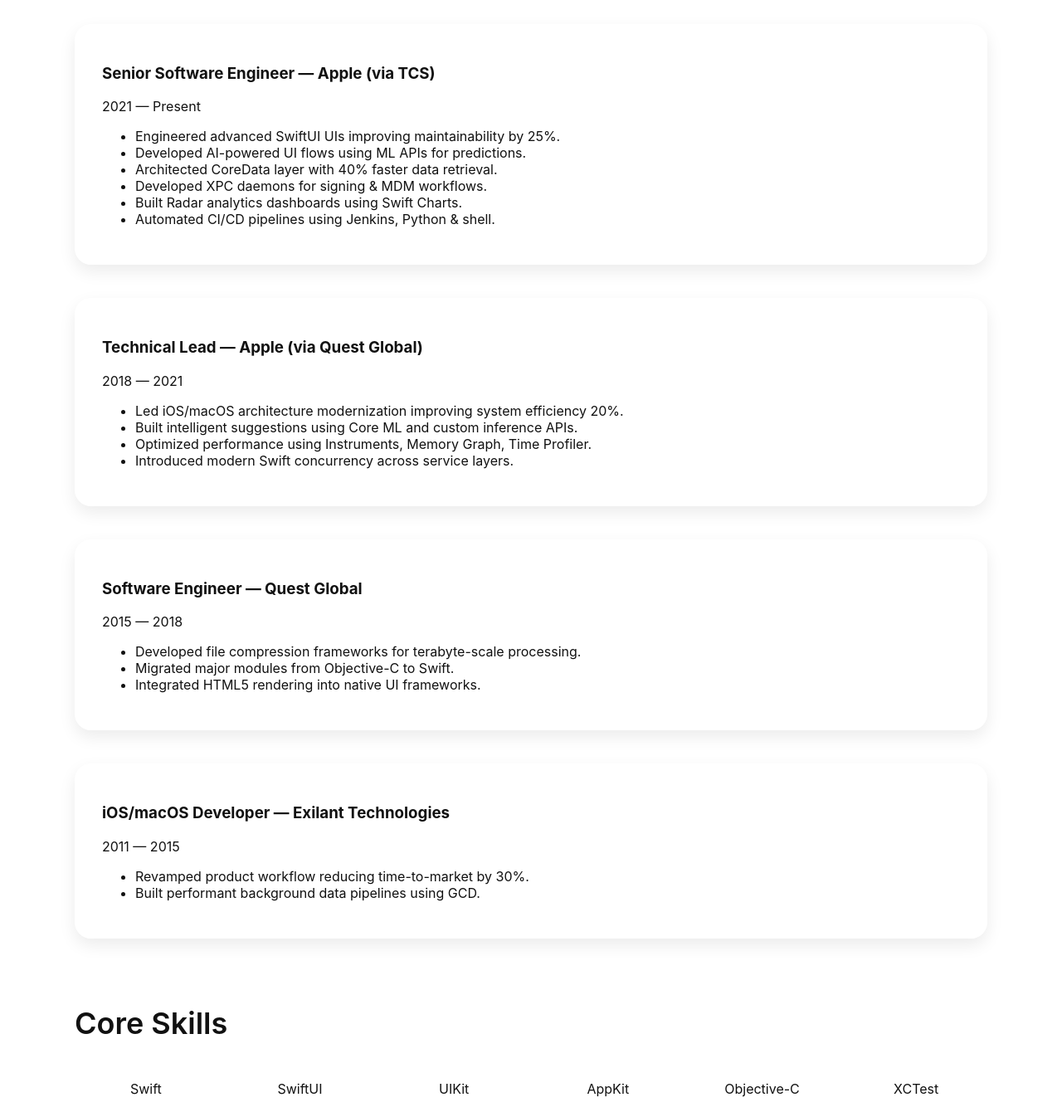
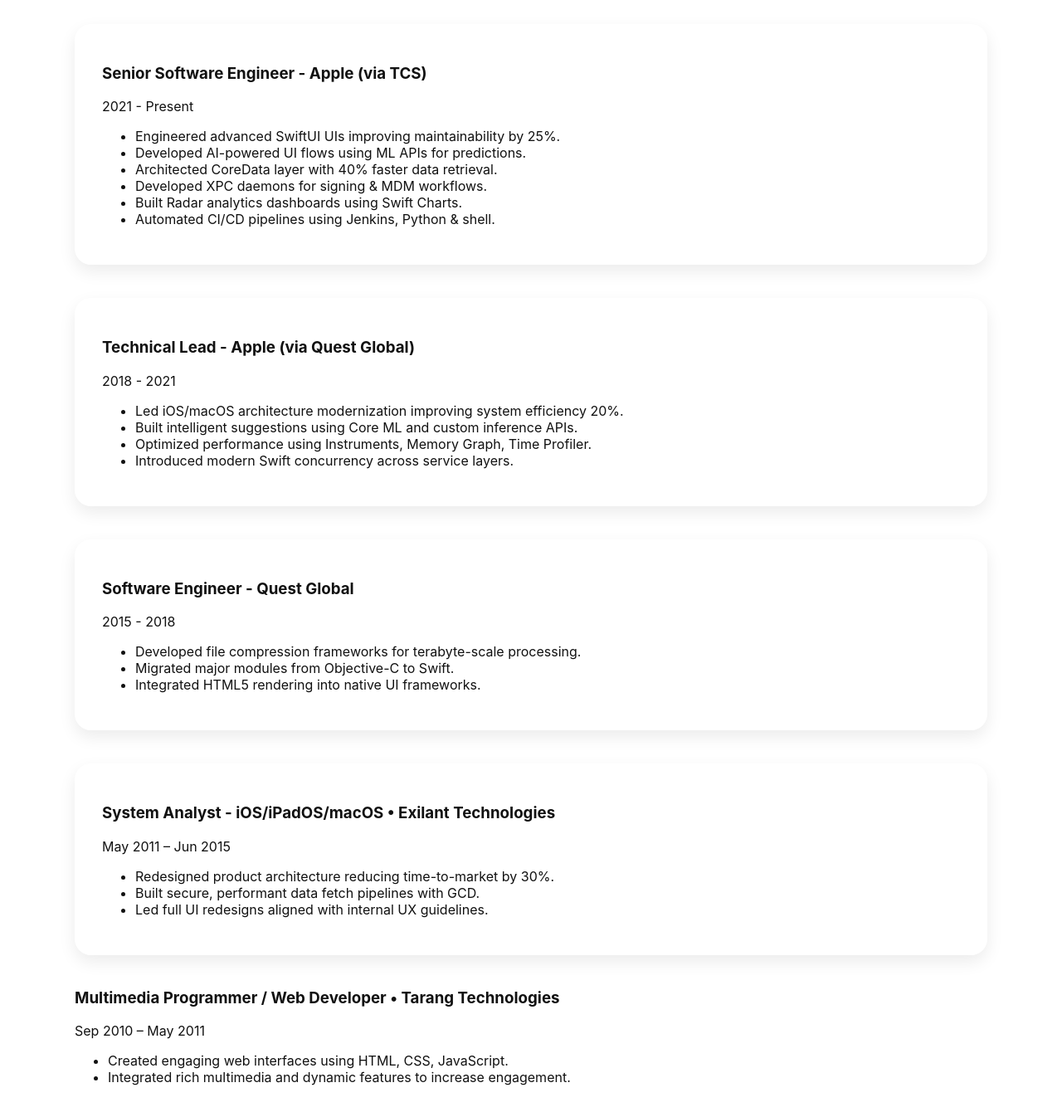
Before and after one commit to skd-julius/David-portfolio, a plain HTML site: page index.html in a window 1280 px wide. Shown: the part 1310-2650 px from the top of the page at 83% size. Drawn offline with Linux system fonts and the light colour scheme.

Commit message:
Update job titles and dates in experience section

```diff
--- a/index.html
+++ b/index.html
@@ -53,8 +53,8 @@
     <h2 class="section-title">Experience</h2>
 
     <div class="glass-card">
-        <h3>Senior Software Engineer — Apple (via TCS)</h3>
-        <p class="date">2021 — Present</p>
+        <h3>Senior Software Engineer - Apple (via TCS)</h3>
+        <p class="date">2021 - Present</p>
         <ul>
             <li>Engineered advanced SwiftUI UIs improving maintainability by 25%.</li>
             <li>Developed AI-powered UI flows using ML APIs for predictions.</li>
@@ -66,8 +66,8 @@
     </div>
 
     <div class="glass-card">
-        <h3>Technical Lead — Apple (via Quest Global)</h3>
-        <p class="date">2018 — 2021</p>
+        <h3>Technical Lead - Apple (via Quest Global)</h3>
+        <p class="date">2018 - 2021</p>
         <ul>
             <li>Led iOS/macOS architecture modernization improving system efficiency 20%.</li>
             <li>Built intelligent suggestions using Core ML and custom inference APIs.</li>
@@ -77,8 +77,8 @@
     </div>
 
     <div class="glass-card">
-        <h3>Software Engineer — Quest Global</h3>
-        <p class="date">2015 — 2018</p>
+        <h3>Software Engineer - Quest Global</h3>
+        <p class="date">2015 - 2018</p>
         <ul>
             <li>Developed file compression frameworks for terabyte-scale processing.</li>
             <li>Migrated major modules from Objective-C to Swift.</li>
@@ -86,12 +86,24 @@
         </ul>
     </div>
 
-    <div class="glass-card">
-        <h3>iOS/macOS Developer — Exilant Technologies</h3>
-        <p class="date">2011 — 2015</p>
+
+
+        <div class="glass-card">
+        <h3>System Analyst - iOS/iPadOS/macOS • Exilant Technologies</h3>
+        <span class="date">May 2011 – Jun 2015</span>
         <ul>
-            <li>Revamped product workflow reducing time-to-market by 30%.</li>
-            <li>Built performant background data pipelines using GCD.</li>
+            <li>Redesigned product architecture reducing time-to-market by 30%.</li>
+            <li>Built secure, performant data fetch pipelines with GCD.</li>
+            <li>Led full UI redesigns aligned with internal UX guidelines.</li>
+        </ul>
+    </div>
+
+    <div class="card">
+        <h3>Multimedia Programmer / Web Developer • Tarang Technologies</h3>
+        <span class="date">Sep 2010 – May 2011</span>
+        <ul>
+            <li>Created engaging web interfaces using HTML, CSS, JavaScript.</li>
+            <li>Integrated rich multimedia and dynamic features to increase engagement.</li>
         </ul>
     </div>
 </section>
```
